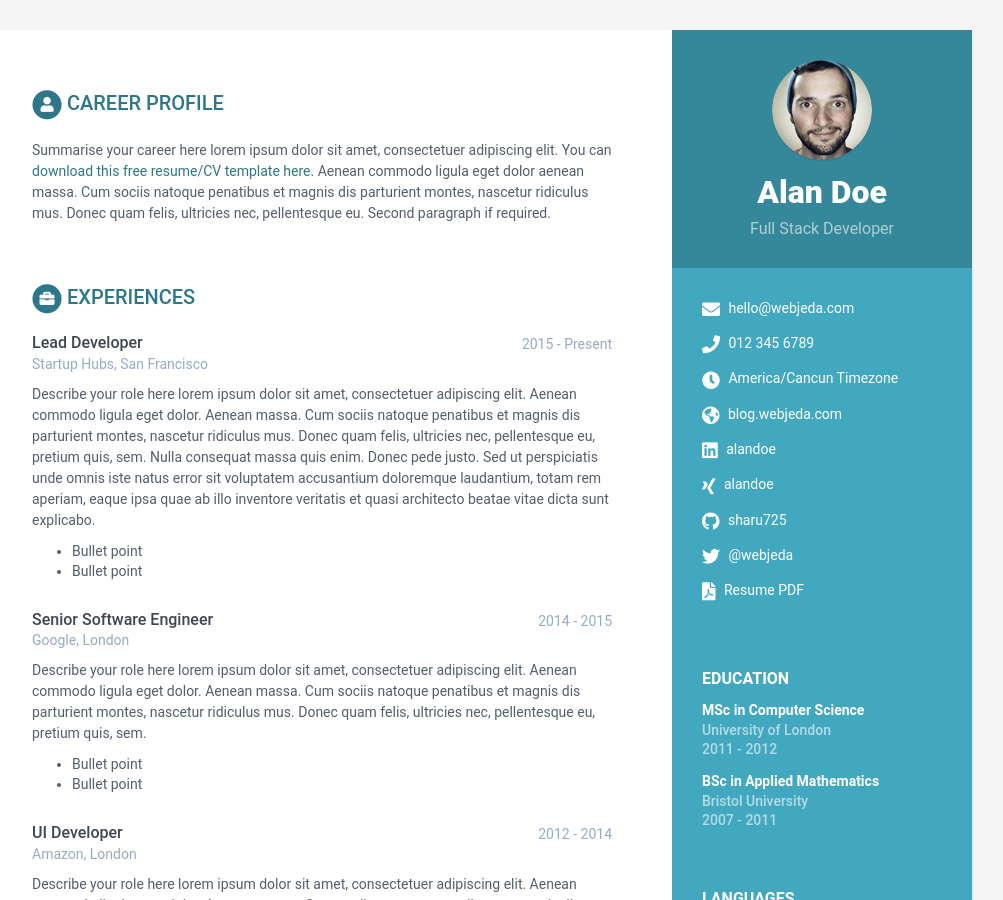
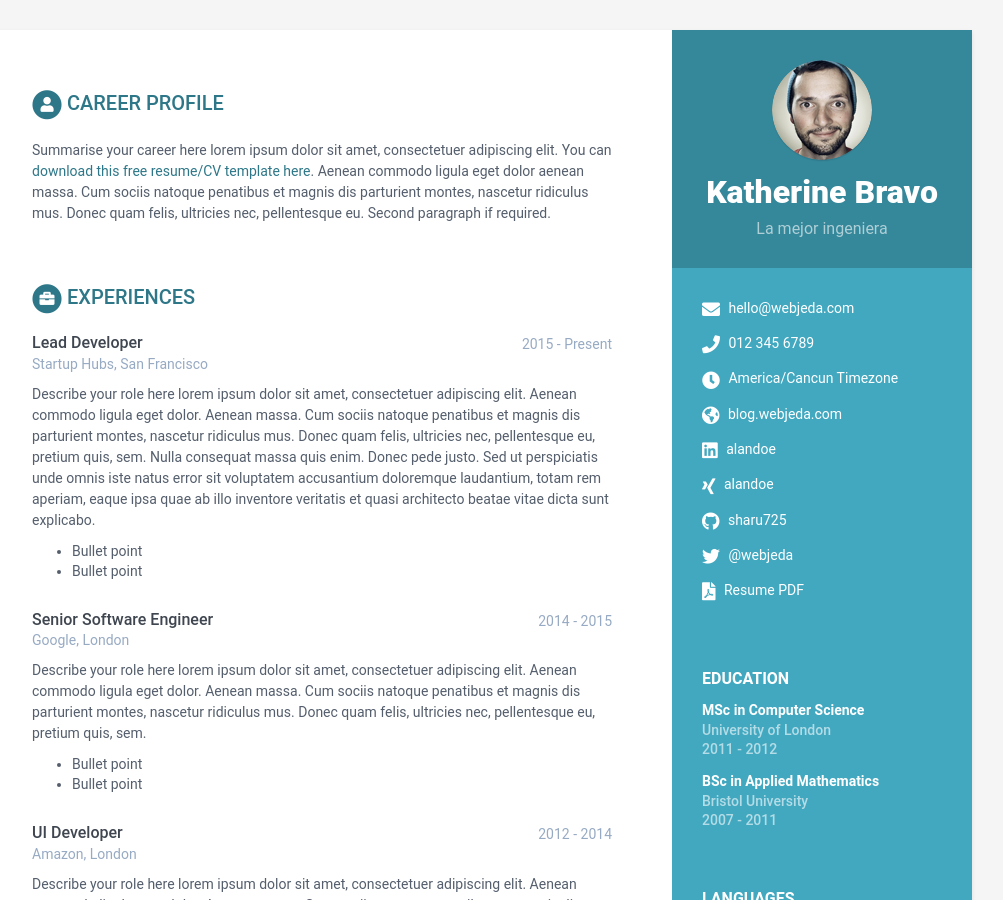
Before and after one commit to KatheBravo/CV2, a Jekyll site: the page built from index.html, in a window 1280 px wide and 900 px high. Shown: the whole window, without its empty margins (168-1171 px from the left). Built offline with Jekyll 4.4.1, drawn with Linux system fonts in a browser that asks for light colours.

Commit message:
El commit cambia el nombre (#1)

```diff
--- a/_data/data.yml
+++ b/_data/data.yml
@@ -8,8 +8,8 @@ sidebar:
     education: True # set to False if you want education in main section instead of in sidebar
 
     # Profile information
-    name: Alan Doe
-    tagline: Full Stack Developer
+    name: Katherine Bravo
+    tagline: La mejor ingeniera
     avatar: profile.png  #place a 100x100 picture inside /assets/images/ folder and provide the name of the file below
 
     # Sidebar links
```
